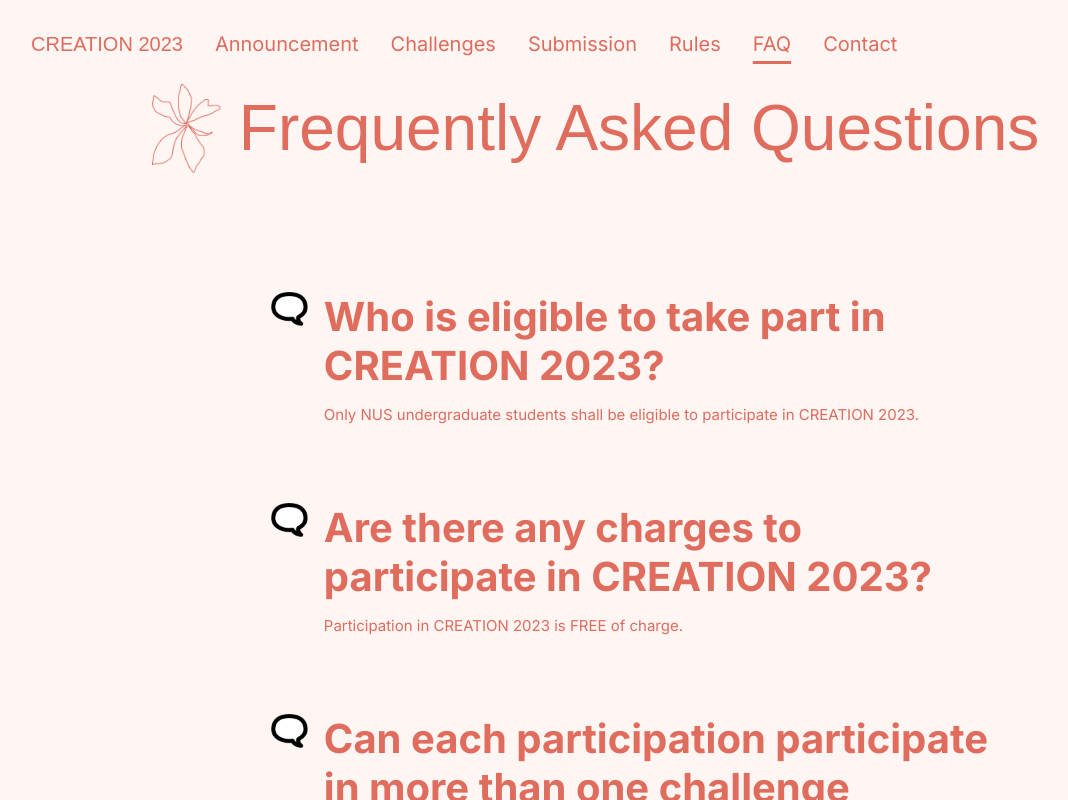
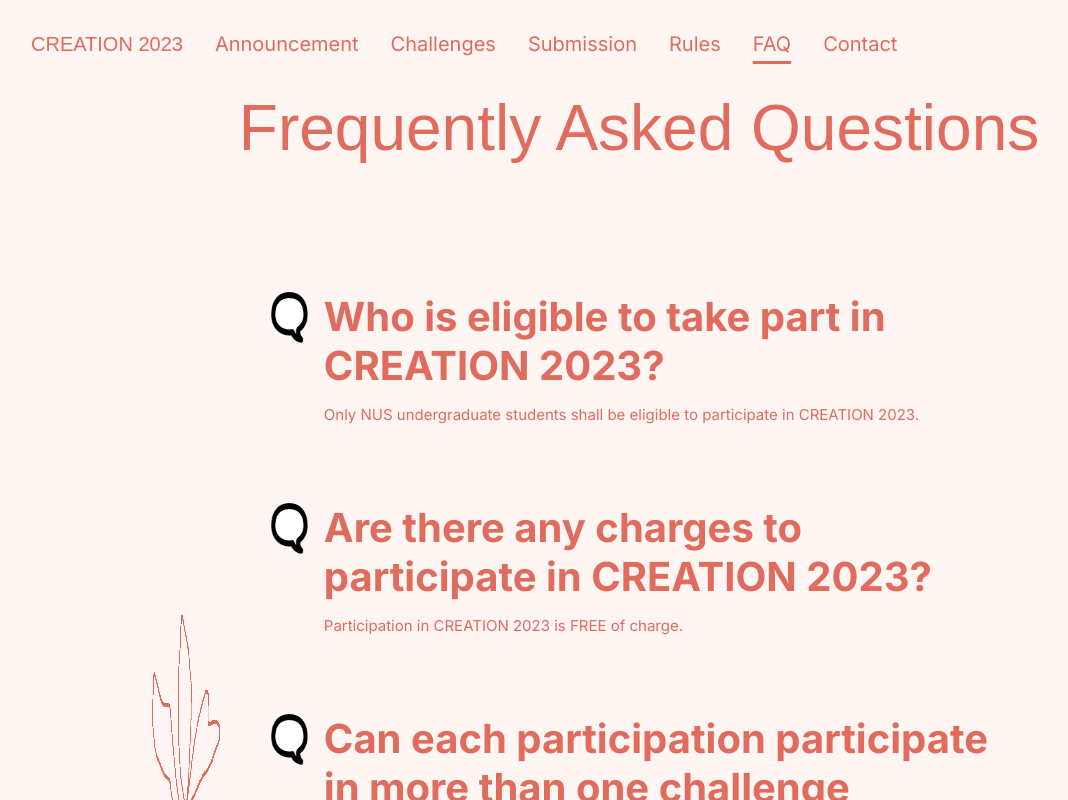
Before and after one commit to nussucommit/creation2023, a Next.js app: page /faq in a window 1280 px wide. Shown: the top 800 px of the page, without its empty margins (1-1069 px from the left). Built offline with nearby package versions, Linux system fonts and the light colour scheme; a web font is replaced by a local one.

Commit message:
Optimze images

```diff
--- a/pages/challenges/[challengeId].jsx
+++ b/pages/challenges/[challengeId].jsx
@@ -1,7 +1,9 @@
 import { useRouter } from 'next/router';
+import Image from 'next/image';
 
 import { kavoon } from '../../helper/font-loader';
 import PageContainer from '../../components/layout/PageContainer';
+import ChallengeDecoration from '../../public/decorations/paperplane_orange.png';
 import CHALLENGES from './challenges.json';
 import styles from '../../styles/ChallengePage.module.scss';
 
@@ -19,9 +21,9 @@
           <>
             <div className={styles['title-container']}>
               <h1 className={kavoon.className}>Challenges</h1>
-              <img
+              <Image
                 id={styles['challenge-decoration']}
-                src="/decorations/paperplane_orange.png"
+                src={ChallengeDecoration}
                 alt="orange paper plane"
               />
             </div>
--- a/pages/faq/index.jsx
+++ b/pages/faq/index.jsx
@@ -1,4 +1,8 @@
+import Image from 'next/image';
+
 import { kavoon } from '../../helper/font-loader';
+import FAQDecoration from '../../public/decorations/flower_orange.png';
+import QuestionDecoration from '../../public/decorations/question.png';
 import faqs from './faq.json';
 import PageContainer from '../../components/layout/PageContainer';
 import styles from '../../styles/FAQPage.module.scss';
@@ -9,9 +13,9 @@
       sectionContents={[
         <div>
           <div className={styles['title-container']}>
-            <img
+            <Image
               id={styles['faq-decoration']}
-              src="/decorations/flower_orange.png"
+              src={FAQDecoration}
               alt="orange flower"
             />
             <h1 className={kavoon.className}>Frequently Asked Questions</h1>
@@ -19,7 +23,7 @@
           {faqs.map((faq) => (
             <div key={faq.question} className={styles['faq-item']}>
               <div className={styles['faq-question']}>
-                <img src="/decorations/question.png" alt="qustion" />
+                <Image src={QuestionDecoration} alt="qustion" />
                 <div>
                   <h2>{faq.question}</h2>
                   {faq.answers.map((answer) => (
--- a/pages/submissions/index.jsx
+++ b/pages/submissions/index.jsx
@@ -1,6 +1,8 @@
 import Link from 'next/link';
+import Image from 'next/image';
 
 import { kavoon } from '../../helper/font-loader';
+import SubmissionIcon from '../../public/submission-icon.svg';
 import PageContainer from '../../components/layout/PageContainer';
 import SUBMISSIONS from './submissions.json';
 import styles from '../../styles/SubmissionPage.module.scss';
@@ -13,7 +15,7 @@
           <h1 className={kavoon.className}>Submission</h1>
           {SUBMISSIONS.map((submission) => (
             <Link class={styles['submission-container']} href={submission.link}>
-              <img src="submission-icon.svg" alt="submission icon" />
+              <Image src={SubmissionIcon} alt="submission icon" />
               <h3>{submission.title}</h3>
             </Link>
           ))}
```
Also changed, not shown: pages/contacts/index.jsx (+5 -2 lines), pages/rules/index.jsx (+5 -2 lines).
